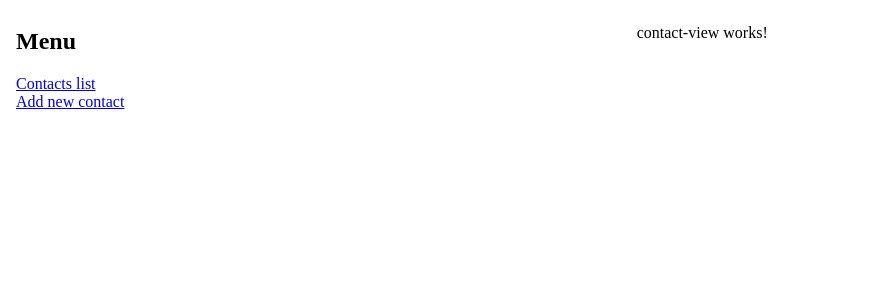
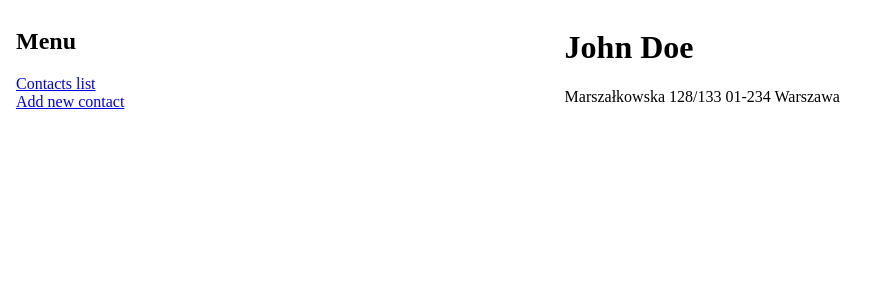
Before and after one commit to whiteeagle44/angular-address-book, an Angular app: page /contacts/1 in a window 1280 px wide. Shown: the top 300 px of the page, without its empty margins (0-886 px from the left). Built offline with nearby package versions, Linux system fonts and the light colour scheme.

Commit message:
Implement contact-view component

```diff
--- a/src/app/layout/contact-view/contact-view.component.html
+++ b/src/app/layout/contact-view/contact-view.component.html
@@ -1 +1,4 @@
-<p>contact-view works!</p>
+<div *ngIf="contact$ | async as contact">
+  <h1>{{ contact.firstName }} {{ contact.lastName }}</h1>
+  <div>{{ contact.street }} {{ contact.city }}</div>
+</div>
--- a/src/app/layout/contact-view/contact-view.component.ts
+++ b/src/app/layout/contact-view/contact-view.component.ts
@@ -1,10 +1,35 @@
-import { Component } from '@angular/core';
+import {Component, OnDestroy, OnInit} from '@angular/core';
+import {Contact, ContactService} from "../../contacts/contact.service";
+import {Observable, Subscription} from "rxjs";
+import {ActivatedRoute} from "@angular/router";
 
 @Component({
   selector: 'app-contact-view',
   templateUrl: './contact-view.component.html',
   styleUrls: ['./contact-view.component.css']
 })
-export class ContactViewComponent {
+export class ContactViewComponent implements OnInit, OnDestroy {
+  sub?: Subscription;
+  contact$?: Observable<Contact | undefined>;
 
+  constructor(
+    private route: ActivatedRoute,
+    private contactService: ContactService
+  ) {
+  }
+
+  ngOnInit(): void {
+    this.sub = this.route.params.subscribe((params) => {
+      const id = +params['contactId'];
+      this.contact$ = this.contactService.getContactById(id)
+
+      this.contact$.subscribe(c => {
+        console.log(c)
+      })
+    })
+  }
+
+  ngOnDestroy(): void {
+    this.sub?.unsubscribe()
+  }
 }
```
Also changed, not shown: src/app/contacts/contact.service.ts (+6 -4 lines).
